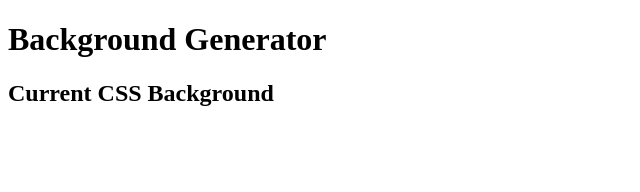
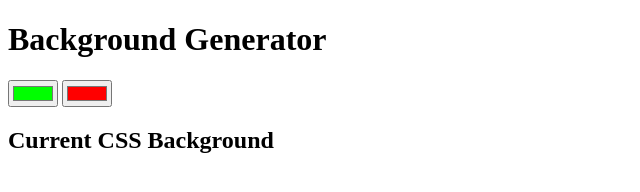
Before and after one commit to brandonmay-dev/background_generator, a plain HTML site: page index.html in a window 1280 px wide. Shown: the whole page, without its empty margins (0-640 px from the left). Drawn offline with Linux system fonts and the light colour scheme.

Commit message:
Create 2 inputs for color picker

```diff
--- a/index.html
+++ b/index.html
@@ -8,6 +8,8 @@
   </head>
   <body>
     <h1>Background Generator</h1>
+    <input type="color" id="color1" value="#00ff00" />
+    <input type="color" id="color2" value="#ff0000" />
     <h2>Current CSS Background</h2>
 
     <script type="text/javascript" src="javascript/script.js"></script>
```
